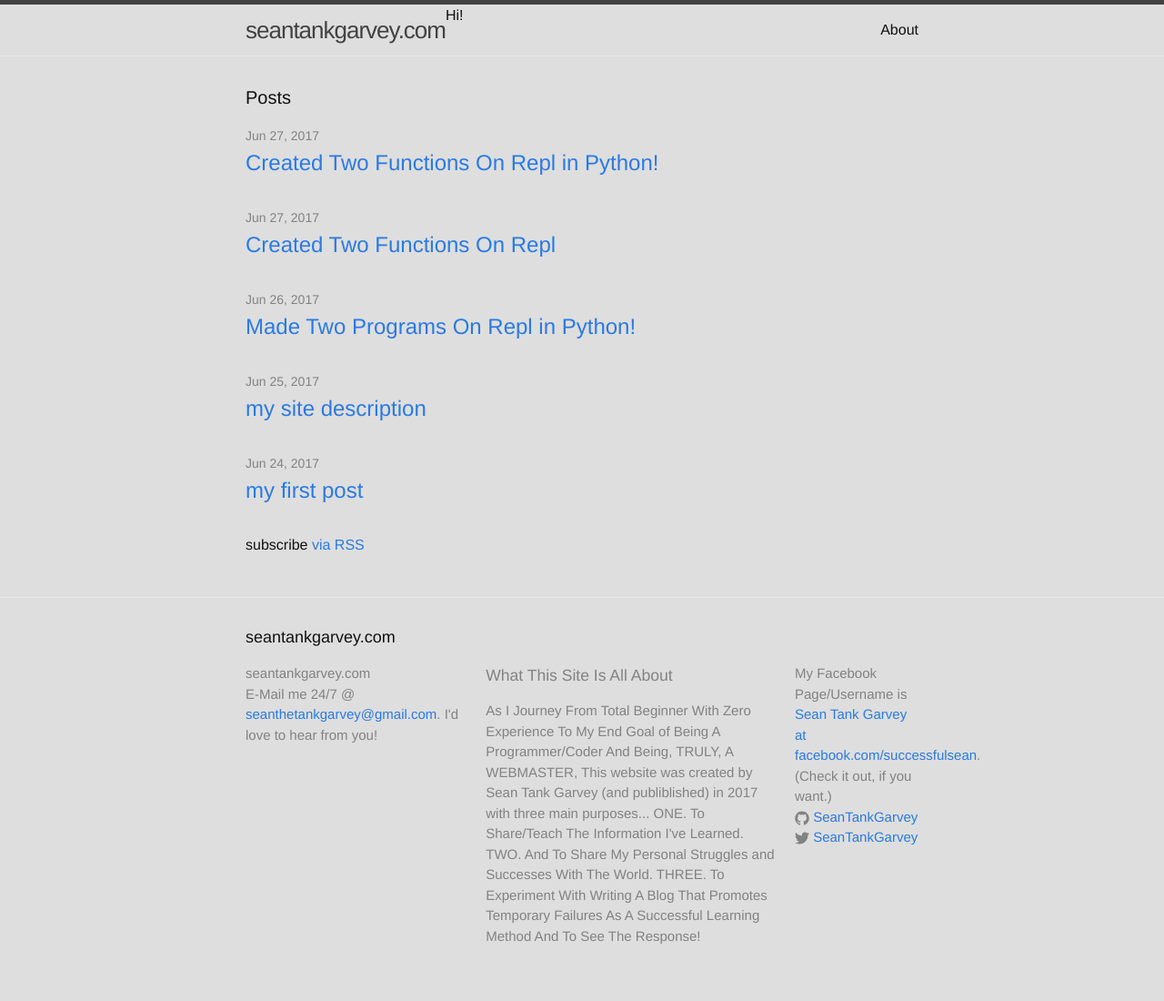
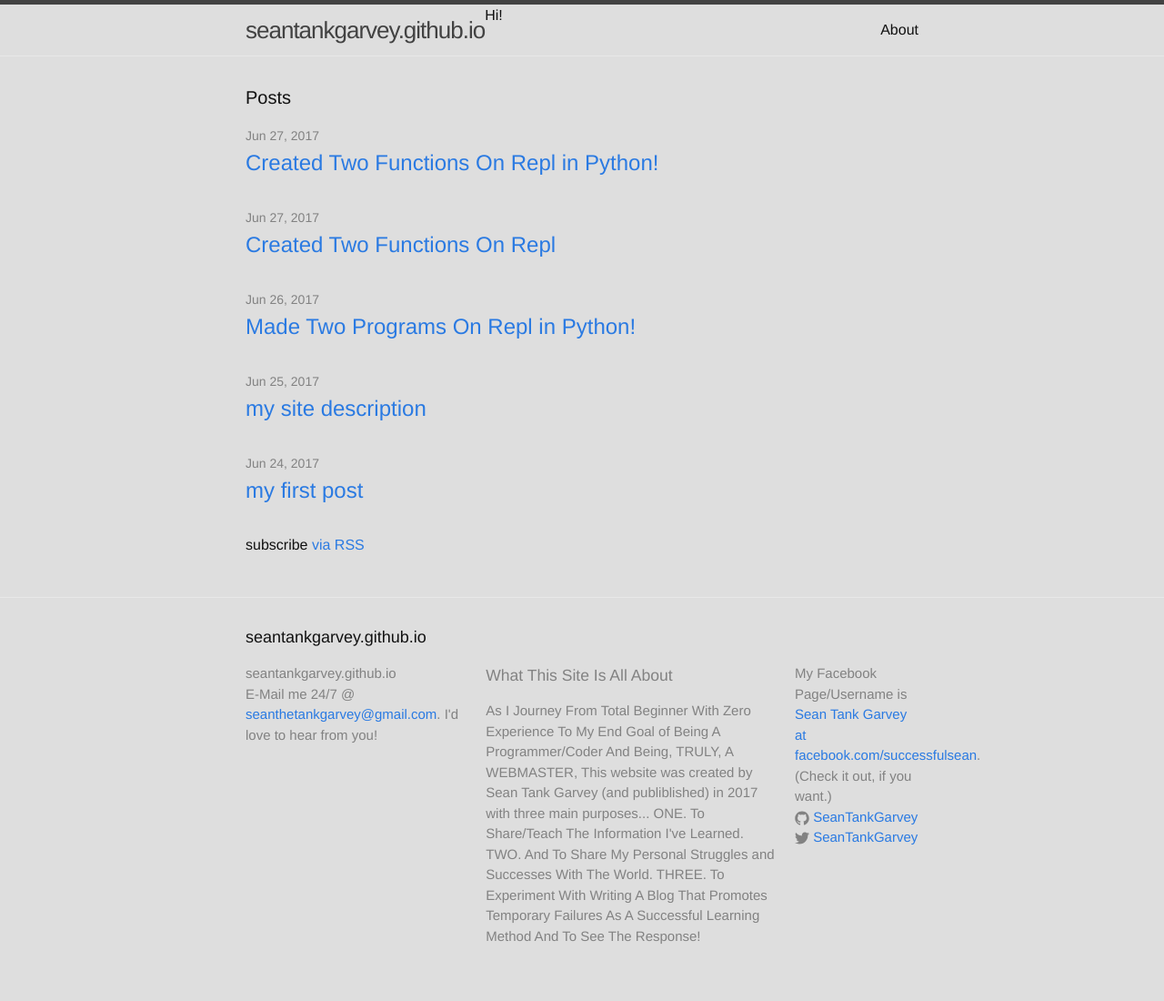
Before and after one commit to SeanTankGarvey/SeanTankGarvey.github.io, a Jekyll site: the page built from index.html, in a window 1280 px wide. Shown: the whole page at 91% size. Built offline with Jekyll 4.4.1, drawn with Linux system fonts in a browser that asks for light colours; a file with an impossible date is left out.

Commit message:
Update _config.yml

```diff
--- a/_config.yml
+++ b/_config.yml
@@ -6,7 +6,7 @@
 # 'jekyll serve'. If you change this file, please restart the server process.
 
 # Site settings
-title: seantankgarvey.com
+title: seantankgarvey.github.io
 email: seanthetankgarvey@gmail.com
 description: > # this means to ignore newlines until "baseurl:"
   As I Journey From Total Beginner With Zero Experience To My End Goal of Being A Programmer/Coder And Being, TRULY, A WEBMASTER,
@@ -17,7 +17,7 @@
 #  Style Sites in CSS to Match My/Others' Design Wants, Code in HTML5 (tags) instead of standard HTML, Program Webpages in JavaScript,
 #  Make Responsive Websites (Designs) Using BootStrap, Perfect Website SEO (Search Engine Optimization) = ultimately, MASTER WEBSITE DEVELOPMENT.
 baseurl: "" # the subpath of your site, e.g. /blog
-url: "http://seantankgarvey.com" # the base hostname & protocol for your site
+url: "http://seantankgarvey.github.io" # the base hostname & protocol for your site
 twitter_username: SeanTankGarvey
 github_username:  SeanTankGarvey
 
```
